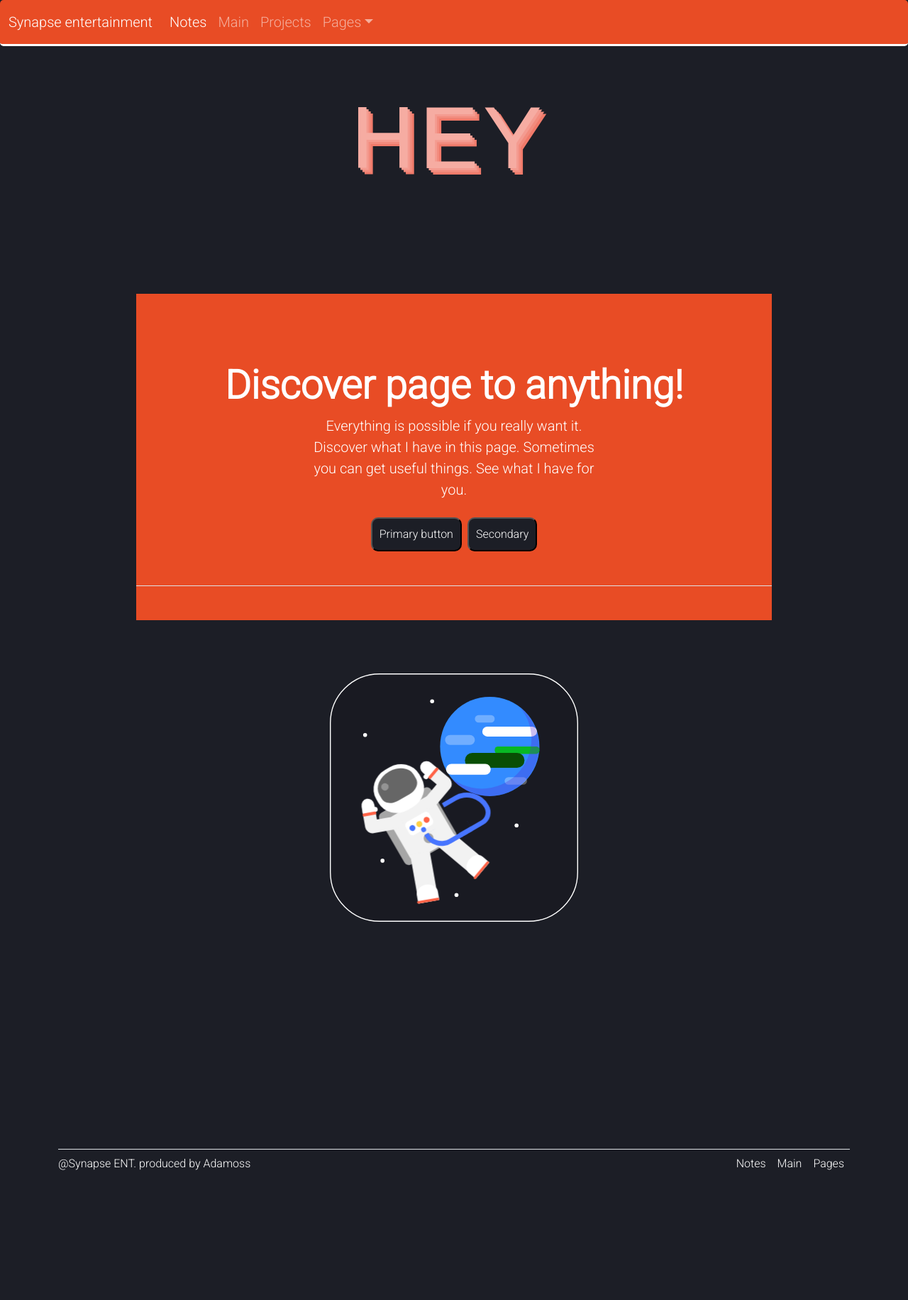
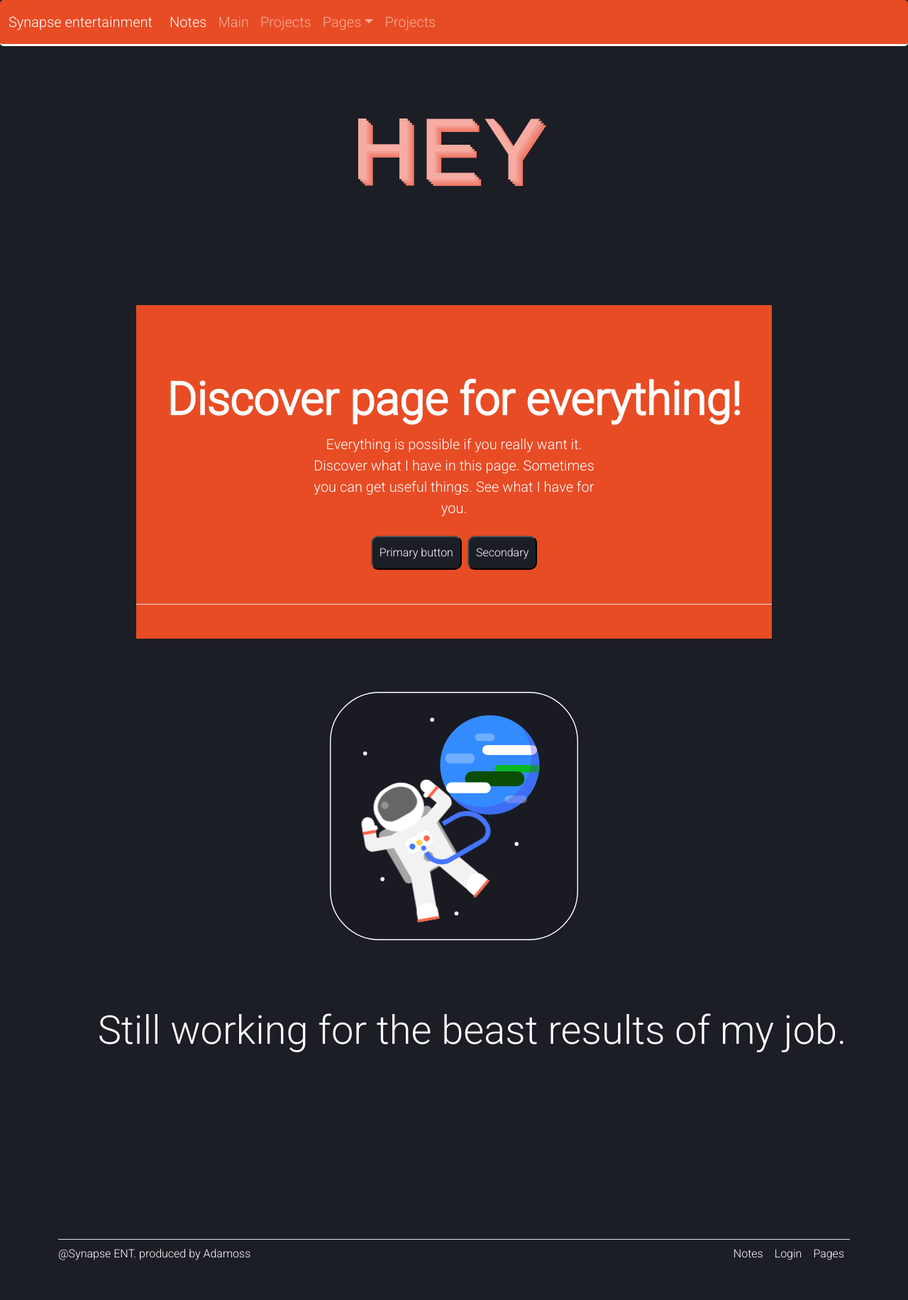
Before and after one commit to QadamosssQ/Synapse_entertainment, a PHP site: page / in a window 1280 px wide. Shown: the whole page at 71% size. Before the commit the page ends 1649 px from the top, so only its background shows below. Run offline with PHP 8.4, Linux system fonts and the light colour scheme; some libraries are stand-ins or nearby versions.

Commit message:
commit changes: -some fun

```diff
--- a/assets/css/style.css
+++ b/assets/css/style.css
@@ -32,8 +32,9 @@ nav{
 }
 
 footer{
-    margin-top: 22%;
+    margin-top: 18%;
     color: #E84C25;
+    margin-bottom: 4%;
 }
 
 .banner{
@@ -56,7 +57,7 @@ footer{
 
 }
 
-.astronn{
+.astronaut{
     display: flex;
     justify-content: center;
 }
@@ -64,7 +65,19 @@ footer{
 
 
 
+.secret-login{
+    text-align: end;
+    background-color: #1c1e26;
+    color: #1c1e26;
+    text-decoration: none;
+    border: none;
 
+
+}
+
+.secret-login-a:link, .secret-login-a:visited {
+    color: #1c1e26;
+}
 
 
 
@@ -640,7 +653,14 @@ h1{
 }
 
 
-
+.text{
+    display: flex;
+    justify-content: center;
+    color: white;
+    font-size: 3.5em;
+    padding: 10px;
+    margin-left: 4%;
+}
 
 
 
--- a/index.html
+++ b/index.html
@@ -14,7 +14,7 @@
 </head>
 
 <body>
-<div class="navb">
+<div class="navbar">
 
 
 <nav class="navbar navbar-expand-md navbar-dark fixed-top ">
@@ -44,15 +44,18 @@
                         <li><a class="dropdown-item" href="#">Something else here</a></li>
                     </ul>
                 </li>
+                <li class="nav-item2">
+                    <a class="nav-link" href="projects.html">Projects</a>
+                </li>
+
             </ul>
-<!--            <form role="search" data-dashlane-rid="ee98530bafafc621" data-form-type="">-->
-<!--                <input class="form-control" type="search" placeholder="Search" aria-label="Search" data-dashlane-rid="7d6d8e5a3b1b95b1" data-form-type="">-->
-<!--            </form>-->
+
+
         </div>
     </div>
 </nav>
 </div>
-<!--<h1>Welcome in Synapse entertainment</h1>-->
+
 
 <div class="content">
     <h2 class="text_shadows">hey</h2>
@@ -61,7 +64,7 @@
 
 <div class="banner">
 <div class="px-4 pt-5 my-5 text-center border-bottom">
-    <h2 class="display-4 fw-bold">Discover page to anything!</h2>
+    <h2 class="display-3 fw-bold">Discover page for everything!</h2>
     <div class="col-lg-6 mx-auto">
         <p class="lead mb-4">Everything is possible if you really want it. Discover what I have in this page. Sometimes you can get useful things. See what I have for you. </p>
         <div class="d-grid gap-2 d-sm-flex justify-content-sm-center mb-5">
@@ -71,13 +74,13 @@
     </div>
     <div class="overflow-hidden" style="max-height: 30vh;">
         <div class="container px-5">
-<!--            <img src="assets/img/black-fire.jpg" class="img-fluid border rounded-3 shadow-lg mb-4" alt="Example image" width="700" height="700" loading="lazy">-->
+
         </div>
     </div>
 </div>
 
 </div>
-<div class="astronn">
+<div class="astronaut">
 <div class="backg">
     <div class="planet">
         <div class="r1"></div>
@@ -151,7 +154,11 @@
 </div>
 
 </div>
+<div class="text">
+    <p> Still working for the beast results of my job.</p>
 
+</div>
+<button class="secret-login"><a href="kontakt.html" class="secret-login-a">`</a></button>
 
 
 <div class="container">
@@ -159,7 +166,7 @@
         <p class="col-md-4 mb-0 text-white">@Synapse ENT. produced by Adamoss</p>
         <ul class="nav col-md-5 justify-content-end">
             <li class="nav-item"><a href="index.html" class="nav-link text-white px-2">Notes</a></li>
-            <li class="nav-item"><a href="login.php" class="nav-link text-white px-2">Main</a></li>
+            <li class="nav-item"><a href="login.php" class="nav-link text-white px-2">Login</a></li>
             <li class="nav-item"><a href="kontakt.html" class="nav-link text-white px-2">Pages</a></li>
 
         </ul>
@@ -168,5 +175,6 @@
 
 
 
+
 </body>
 </html>
```
Also changed, not shown: README.md.
